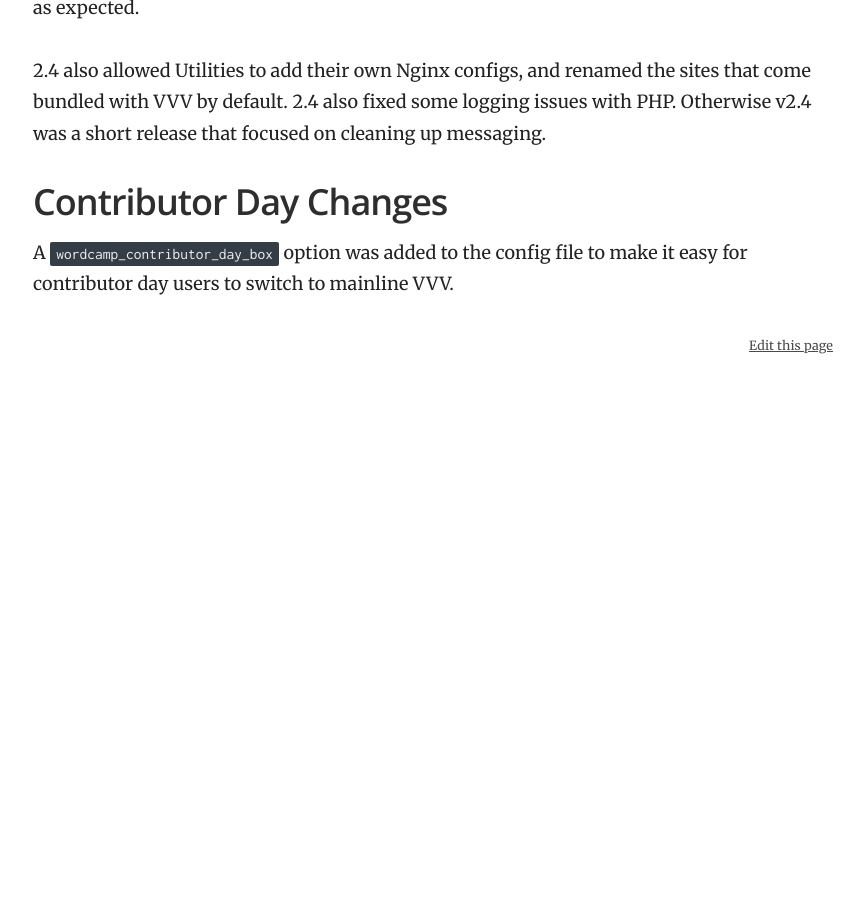
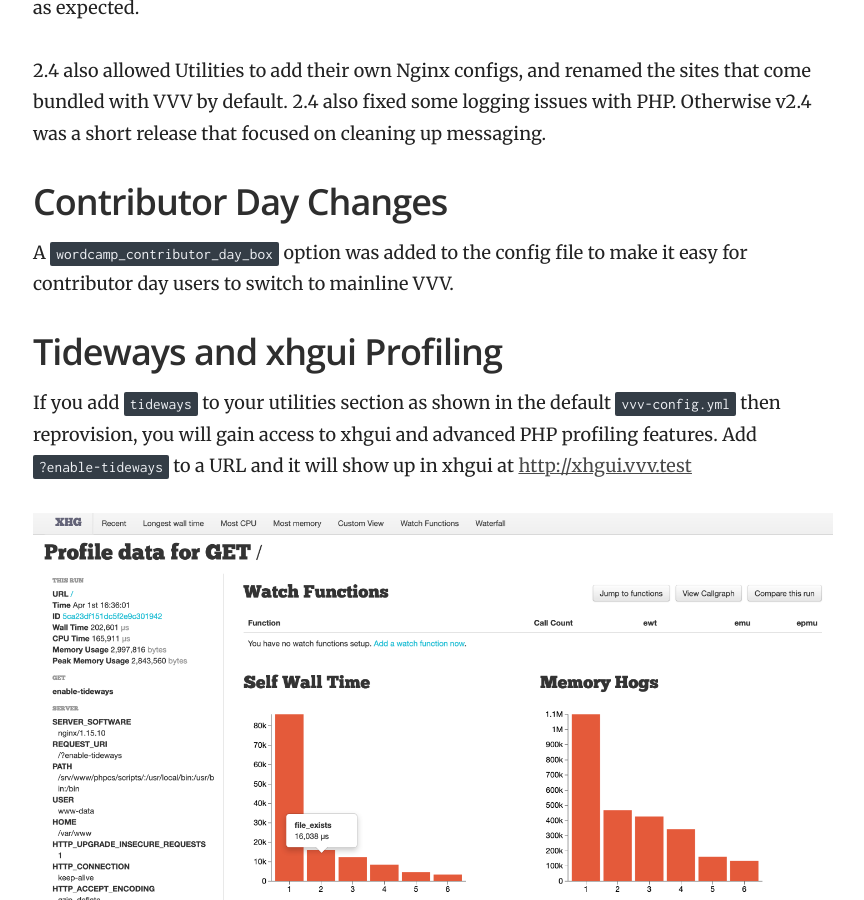
Before and after one commit to Varying-Vagrant-Vagrants/varyingvagrantvagrants.org, a Jekyll site: the page built from _posts/2019-04-01-vvv-2-6-0.md, in a window 1280 px wide and 900 px high, scrolled down 969 px. Shown: the whole window, without its empty margins (357-1221 px from the left). Built offline with Jekyll 4.4.1, drawn with Linux system fonts in a browser that asks for light colours; before the commit the page ends 1374 px from its top, so only the background shows below that.

Commit message:
mention tideways

```diff
--- a/_posts/2019-04-01-vvv-2-6-0.md
+++ b/_posts/2019-04-01-vvv-2-6-0.md
@@ -26,3 +26,9 @@ If the gem for hostsupdater is in the same folder, but the plugin isn't installe
 ## Contributor Day Changes
 
 A `wordcamp_contributor_day_box` option was added to the config file to make it easy for contributor day users to switch to mainline VVV.
+
+## Tideways and xhgui Profiling
+
+If you add `tideways` to your utilities section as shown in the default `vvv-config.yml` then reprovision, you will gain access to xhgui and advanced PHP profiling features. Add `?enable-tideways` to a URL and it will show up in xhgui at [http://xhgui.vvv.test](http://xhgui.vvv.test)
+
+![A screenshot of a single request open in xhgui](/images/vvv-xhgui-tideways.png)
```
